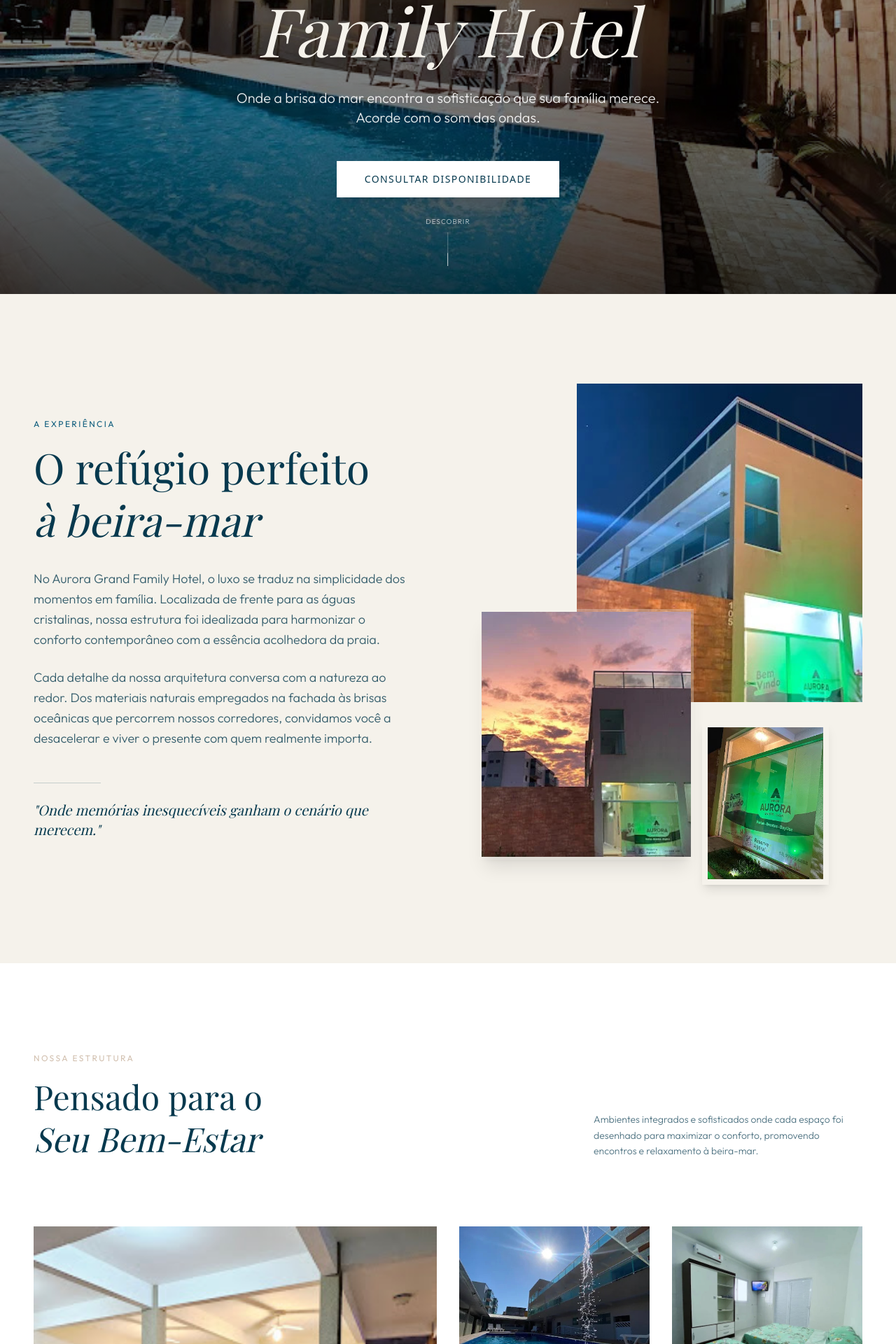
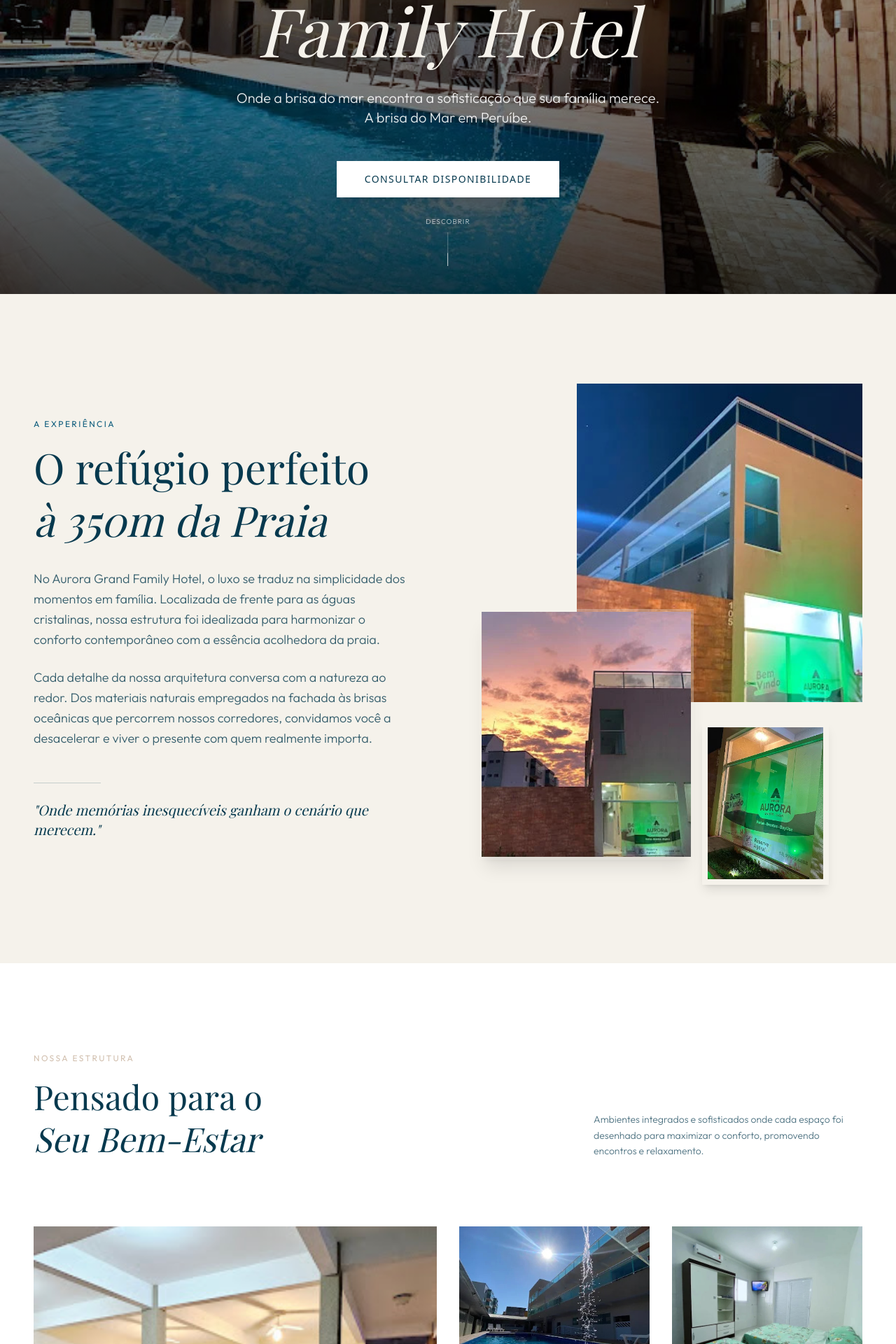
Before and after one commit to Victor-Vxx/Aurora-Grand-Family-Hotel, a Next.js app: page / in a window 1280 px wide. Shown: the part 380-2300 px from the top of the page at 70% size. Built offline with nearby package versions, Linux system fonts and the light colour scheme; a web font is replaced by a local one.

Commit message:
Update 0.6 (Refianamento Pessoal Cliente)

```diff
--- a/src/app/page.tsx
+++ b/src/app/page.tsx
@@ -12,11 +12,11 @@ import CtaSection from "@/components/sections/CtaSection";
 import { Metadata } from "next";
 
 export const metadata: Metadata = {
-  title: "Aurora Grand Family Hotel | Sofisticação à Beira-Mar",
-  description: "Descubra o Aurora Grand Family Hotel em Peruíbe. Uma experiência única de luxo e conforto para sua família com vista para o mar.",
+  title: "Aurora Grand Family Hotel | Sofisticação e Conforto",
+  description: "Descubra o Aurora Grand Family Hotel em Peruíbe. Uma experiência única de luxo e conforto para sua família.",
   openGraph: {
     title: "Aurora Grand Family Hotel",
-    description: "Sofisticação e conforto à beira-mar em Peruíbe.",
+    description: "Sofisticação e conforto em Peruíbe.",
     images: ["/img-pcp/img-principal.jpg"],
   },
 };
--- a/src/components/sections/AboutSection.tsx
+++ b/src/components/sections/AboutSection.tsx
@@ -19,7 +19,7 @@ export default function AboutSection() {
                             <span className="text-ocean-light tracking-[0.2em] uppercase text-xs font-sans mb-4 block">A Experiência</span>
                             <h2 className="font-serif text-4xl md:text-5xl lg:text-6xl text-ocean leading-tight mb-8">
                                 O refúgio perfeito <br className="hidden md:block" />
-                                <span className="italic font-light">à beira-mar</span>
+                                <span className="italic font-light">à 350m da Praia</span>
                             </h2>
 
                             <div className="space-y-6 text-foreground/80 font-sans text-lg font-light leading-relaxed">
--- a/src/components/sections/CtaSection.tsx
+++ b/src/components/sections/CtaSection.tsx
@@ -26,7 +26,7 @@ export default function CtaSection() {
 
                     <h2 className="font-serif text-5xl md:text-7xl text-white leading-tight mb-8">
                         Garanta sua experiência <br />
-                        <span className="italic font-light">à beira-mar.</span>
+                        <span className="italic font-light">à 350m da Praia de Peruíbe.</span>
                     </h2>
 
                     <p className="text-white/80 font-sans text-lg font-light leading-relaxed mb-12 max-w-xl mx-auto">
--- a/src/components/sections/FacilitiesSection.tsx
+++ b/src/components/sections/FacilitiesSection.tsx
@@ -38,7 +38,7 @@ export default function FacilitiesSection() {
                         transition={{ duration: 0.8, delay: 0.2 }}
                         className="text-foreground/70 font-sans font-light max-w-sm text-sm leading-relaxed"
                     >
-                        Ambientes integrados e sofisticados onde cada espaço foi desenhado para maximizar o conforto, promovendo encontros e relaxamento à beira-mar.
+                        Ambientes integrados e sofisticados onde cada espaço foi desenhado para maximizar o conforto, promovendo encontros e relaxamento.
                     </motion.p>
                 </div>
 
--- a/src/components/sections/HeroSection.tsx
+++ b/src/components/sections/HeroSection.tsx
@@ -45,7 +45,8 @@ export default function HeroSection() {
                         className="text-white/90 font-sans text-lg md:text-xl max-w-2xl font-light mb-12 drop-shadow-md"
                     >
                         Onde a brisa do mar encontra a sofisticação que sua família merece.
-                        Acorde com o som das ondas.
+                        <br />
+                        A brisa do Mar em Peruíbe.
                     </motion.p>
 
                     <motion.a
--- a/src/components/sections/ReviewsSection.tsx
+++ b/src/components/sections/ReviewsSection.tsx
@@ -18,7 +18,7 @@ const reviews = [
     },
     {
         id: 3,
-        text: "Arquitetura linda e atendimento impecável. Acordar com o som do mar na Suíte Ocean View é uma memória que vou guardar para sempre.",
+        text: "Arquitetura linda e atendimento impecável. Acordar com a vista da Suíte Grand Family é uma memória que vou guardar para sempre.",
         author: "Elena Vasconcelos",
         location: "Lisboa, PT"
     }
```
